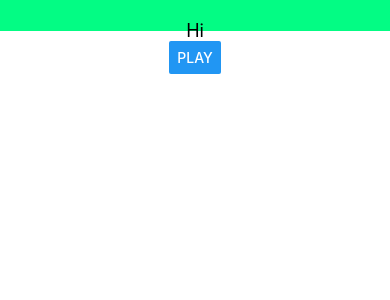
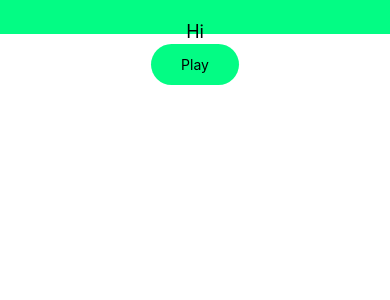
Before and after one commit to lukeclopez/LearnReactNative, a React Native app in the folder rn-first-app/: screen / in a window 390 px wide. Shown: the top 300 px of the page. Built offline with nearby package versions, Linux system fonts and the light colour scheme.

Commit message:
Created custom button and used it in MainMenuScreen

```diff
--- /dev/null
+++ b/rn-first-app/components/myButton.jsx
@@ -0,0 +1,26 @@
+import React from "react";
+import { TouchableOpacity, View, Text, StyleSheet } from "react-native";
+
+import colors from "../constants/colors";
+
+const MyButton = props => {
+  return (
+    <TouchableOpacity activeOpacity={0.6} onPress={props.onPress}>
+      <View style={styles.main}>
+        <Text>{props.title}</Text>
+      </View>
+    </TouchableOpacity>
+  );
+};
+
+const styles = StyleSheet.create({
+  main: {
+    backgroundColor: colors.primary,
+    paddingVertical: 12,
+    paddingHorizontal: 30,
+    borderRadius: 25
+  },
+  title: {}
+});
+
+export default MyButton;
--- a/rn-first-app/screens/mainMenuScreen.jsx
+++ b/rn-first-app/screens/mainMenuScreen.jsx
@@ -12,6 +12,7 @@ import {
 
 import StartGameScreen from "./startGameScreen";
 
+import MyButton from "./../components/myButton";
 import Card from "./../components/card";
 
 const MainMenuScreen = props => {
@@ -39,7 +40,7 @@ const MainMenuScreen = props => {
 
   return (
     <View style={styles.screen}>
-      <Button title="Play" onPress={onPlay} />
+      <MyButton title="Play" onPress={onPlay} />
       <Modal visible={isSetupModalVisible} animationType="slide">
         <TouchableWithoutFeedback onPress={() => Keyboard.dismiss()}>
           <View style={styles.setupMenu}>
```
